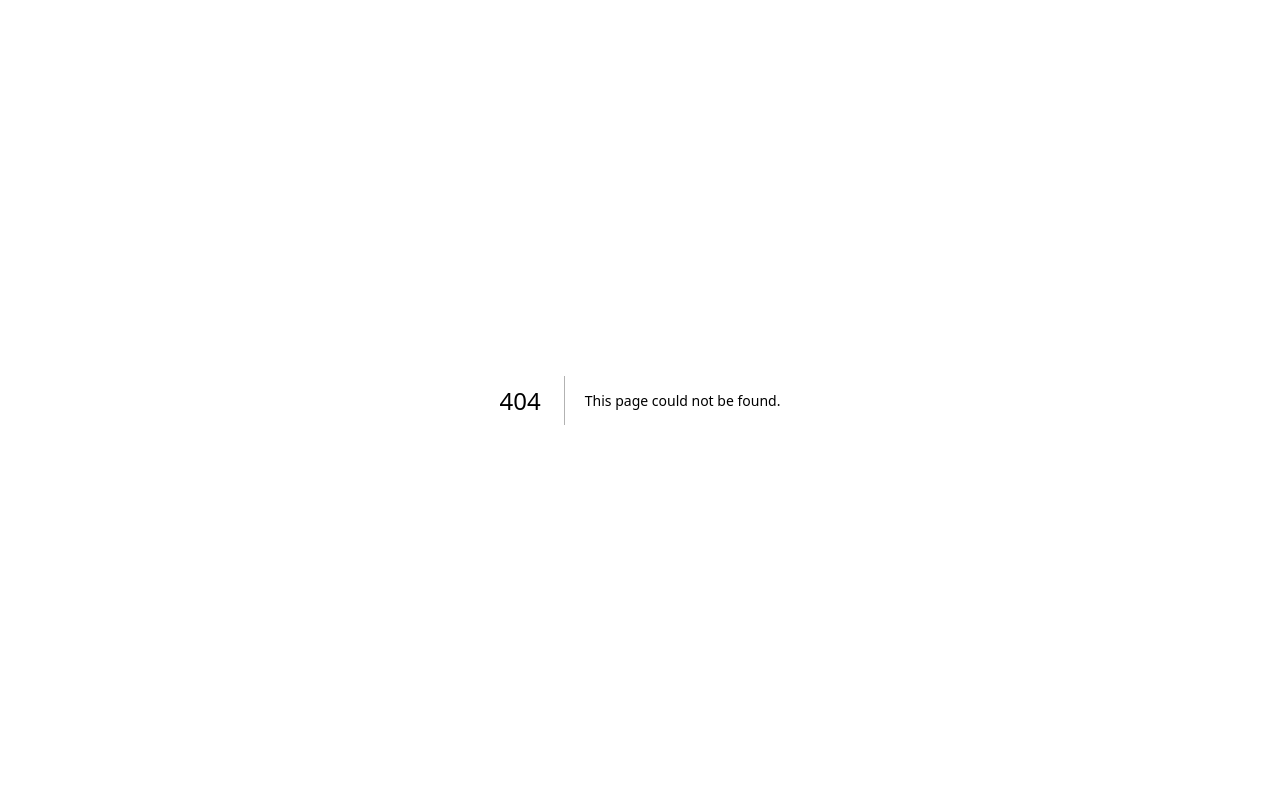
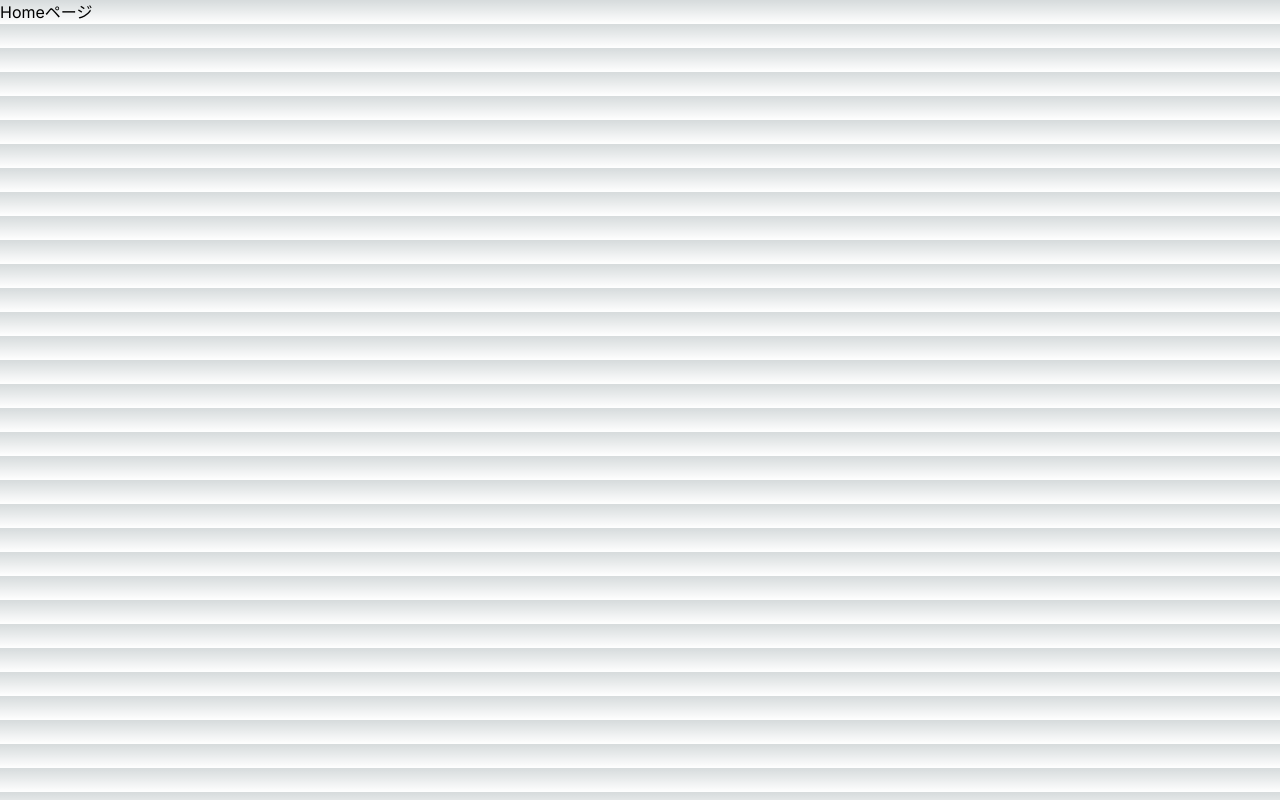
Before and after one commit to ogaoga08/first_next_app, a Next.js app: page /Home in a window 1280 px wide. Before the commit this address had no page. Built offline with nearby package versions, Linux system fonts and the light colour scheme.

Commit message:
app routerでテストページ作成

```diff
--- /dev/null
+++ b/src/app/Home/page.tsx
@@ -0,0 +1,5 @@
+const Test = () => {
+  return <p>Homeページ</p>;
+};
+
+export default Test;
```
